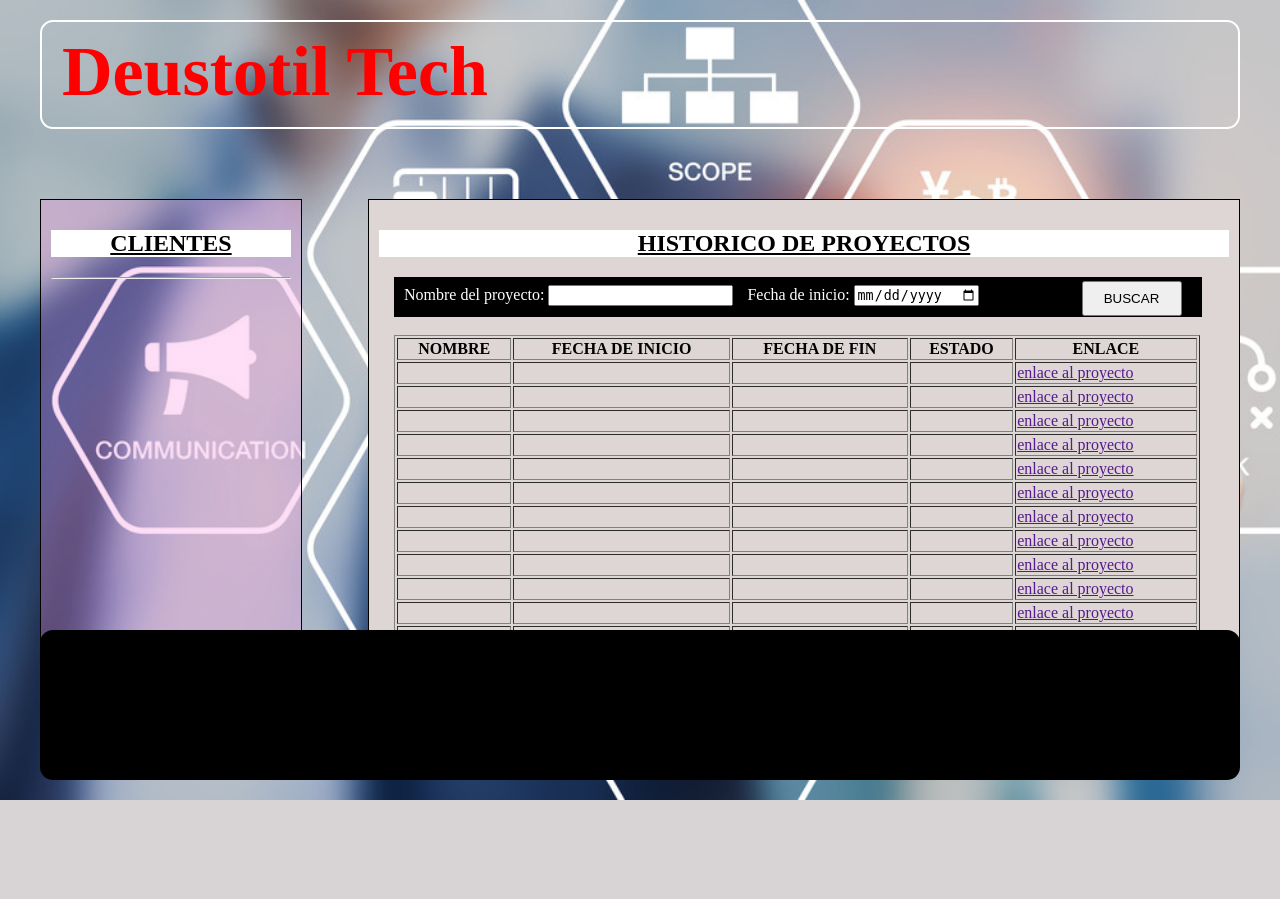
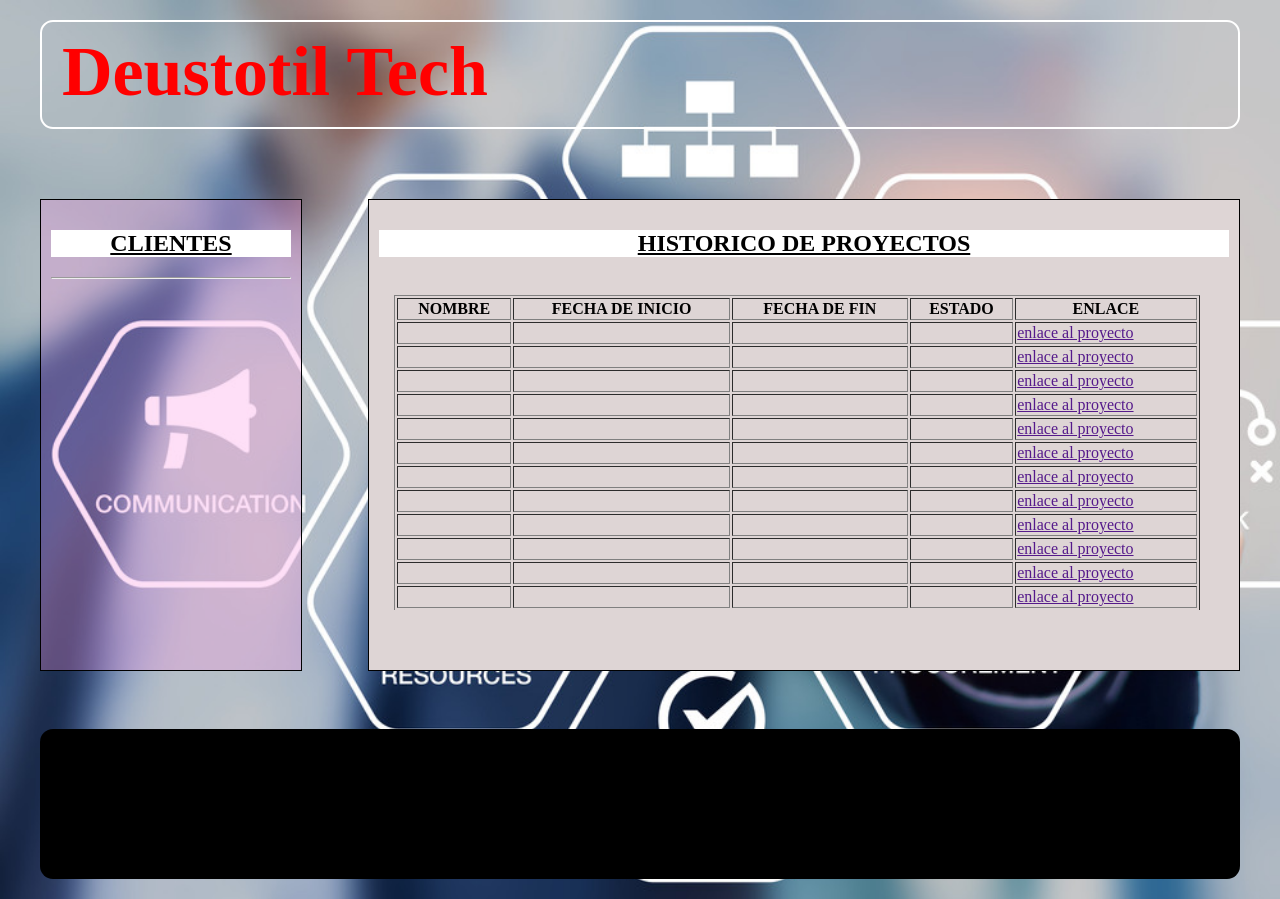
Before and after one commit to AlexSalazar98/Proyecto2_IW, a Django app: template Proyecto2_IW/proyecto/ProyectoAPP/templates/TablaPrincipal.html in a window 1280 px wide. Before the commit the page ends 800 px from the top, so only its background shows below. Run offline with Django 3.2, Linux system fonts and the light colour scheme; the template is opened without the code that fills it, so the values that code supplies are empty.

Commit message:
diseño P-principal

```diff
--- a/Proyecto2_IW/proyecto/ProyectoAPP/static/css/stylesheet.css
+++ b/Proyecto2_IW/proyecto/ProyectoAPP/static/css/stylesheet.css
@@ -2,25 +2,14 @@
 @media only screen and (max-width: 2000px) and (min-width: 1200px){
 
 	/*Estilos generales*/
-
-	a:hover{
-		background-color: orange;
-	}
-
 	body{
 		width: 1200px;
 		margin: 0 auto;
 		background: url(../Imagenes/fondoPP.jpg) no-repeat center center fixed;
 		background-size: cover;
-		 -moz-background-size: cover;
+		-moz-background-size: cover;
         -webkit-background-size: cover;
         -o-background-size: cover;
-	}
-
-	button{
-		margin-top: 15px;
-		margin-left: 40px;
-		height: 35px;
 	}
 
 	label{
@@ -78,15 +67,6 @@
 		background-color: white;
 	}
 
-	nav{
-		display: inline-block;
-		background-color: black;
-		width: 95%;
-		height: 9%;
-		margin-left: 15px;
-		color: white;
-	}
-
 	table{
 		width: 97.7%;
 		margin-left: 15px;
@@ -97,10 +77,15 @@
 		text-align: center;
 	}
 
+	#content-Ppricipal{
+	    height: 600px;
+
+
+	}
+
 	#cuerpo{
 		display: inline-block;
 		width: 1200px;
-		height: 500px;
 		border: solid 1px black;
 	}
 
@@ -197,7 +182,6 @@
 		width: 1200px;
 		height: 150px;
 		border-radius: 13px;
-		position: fixed;
 		bottom: 0;
 		margin-bottom: 20px;
 	}
--- a/Proyecto2_IW/proyecto/ProyectoAPP/templates/Base.html
+++ b/Proyecto2_IW/proyecto/ProyectoAPP/templates/Base.html
@@ -1,8 +1,10 @@
+{% load static %}
+
 <!DOCTYPE html>
 <html>
 <head>
 	<title>PROJECT-M</title>
-	<link rel="stylesheet" type="text/css" href="../CSS/stylesheet.css">
+	<link rel="stylesheet" type="text/css" href="{% static 'css/stylesheet.css' %}">
 	<link rel="shortcut icon" href="../Imagenes/Logo.jpg">
 </head>
 <body>
@@ -16,9 +18,8 @@
 
 
 	<!-- Aqui irá el cuerpo de la página -->
-	<div id = "content">
-	    {% block content %} {% endblock %}
-	</div>
+	{% block content %} {% endblock %}
+
 
 
 
--- a/Proyecto2_IW/proyecto/ProyectoAPP/templates/TablaPrincipal.html
+++ b/Proyecto2_IW/proyecto/ProyectoAPP/templates/TablaPrincipal.html
@@ -2,6 +2,8 @@
 
 	{% block content %}
 	<!-- Cuerpo central de la pagina -->
+
+	<div id = "content-Ppricipal">
 
 		<!-- Lado izquierdo de la página, muestra noticias sobre la empresa -->
 		<aside id="lado-izquierda">
@@ -19,14 +21,6 @@
 
 			<h2><b><u>HISTORICO DE PROYECTOS</u></b></h2>
 
-			<!-- Barra de navegación para realizar busquedas -->
-			<nav>
-				<label>Nombre del proyecto:</label> <input type="text" name="nombre">
-				<label>Fecha de inicio: </label> <input type="date" name="fecha">
-				<button type="button">BUSCAR</button>
-			</nav>
-
-			<br>
 			<br>
 
 			<!-- Tabla. Se encuentra dentro de div para poder insertar una scrollbar -->
@@ -169,4 +163,5 @@
 
 
 		</section>
+	</div>
 	{% endblock %}
--- a/Proyecto2_IW/proyecto/ProyectoAPP/urls.py
+++ b/Proyecto2_IW/proyecto/ProyectoAPP/urls.py
@@ -3,5 +3,6 @@ from django.urls import path
 
 urlpatterns = [
     path('', views.index, name='index'),
-    path('entrar/', views.login, name="entrar"),
+    path('Entrar/', views.login, name="Entrar"),
+    path('PaginaPrincipal/', views.PaginaPricipal, name="PaginaPrincipal")
 ]
--- a/Proyecto2_IW/proyecto/ProyectoAPP/views.py
+++ b/Proyecto2_IW/proyecto/ProyectoAPP/views.py
@@ -23,3 +23,7 @@ def login(request):
         listausrec.append(union)
 
     return HttpResponse(f"usuario {usuario} contraseña: {contraseña}; {listausrec}")
+
+
+def PaginaPricipal(request):
+    return render(request, 'TablaPrincipal.html')
```
Also changed, not shown: Proyecto2_IW/proyecto/db.sqlite3 (added).
